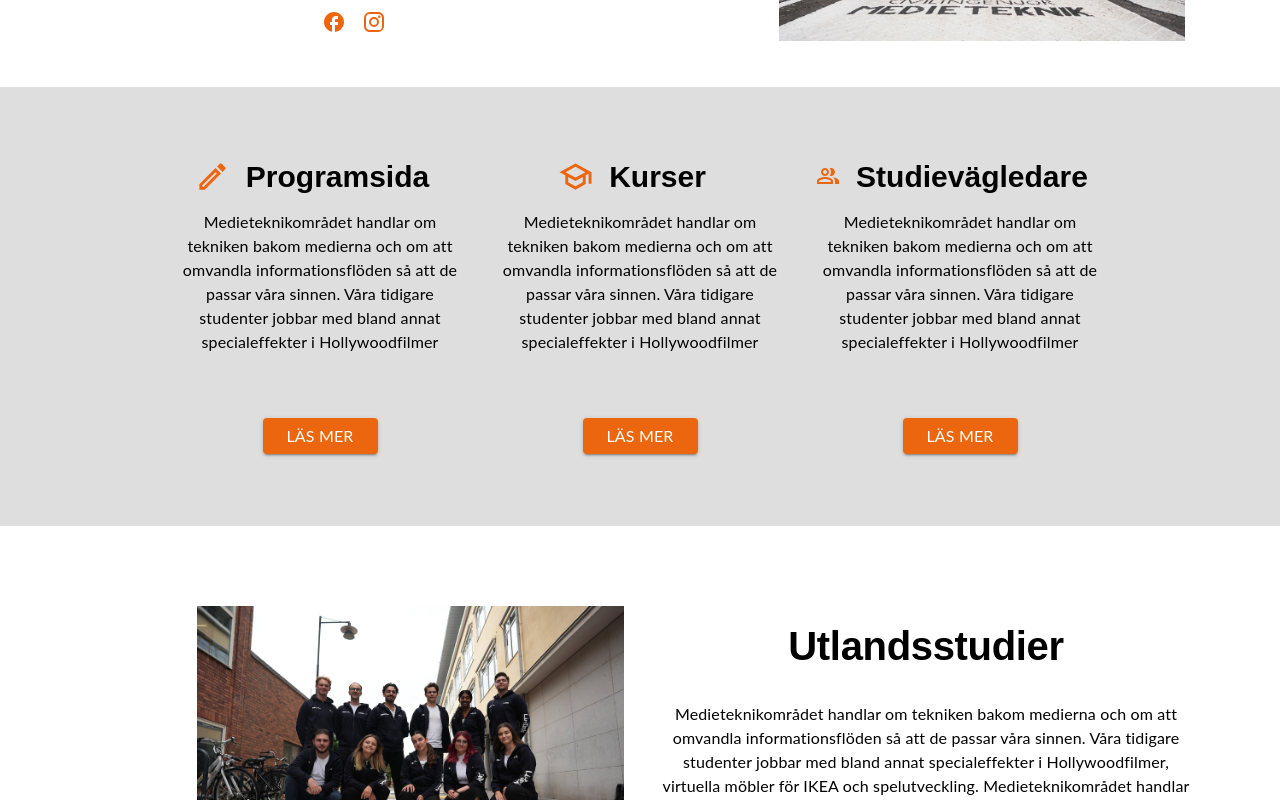
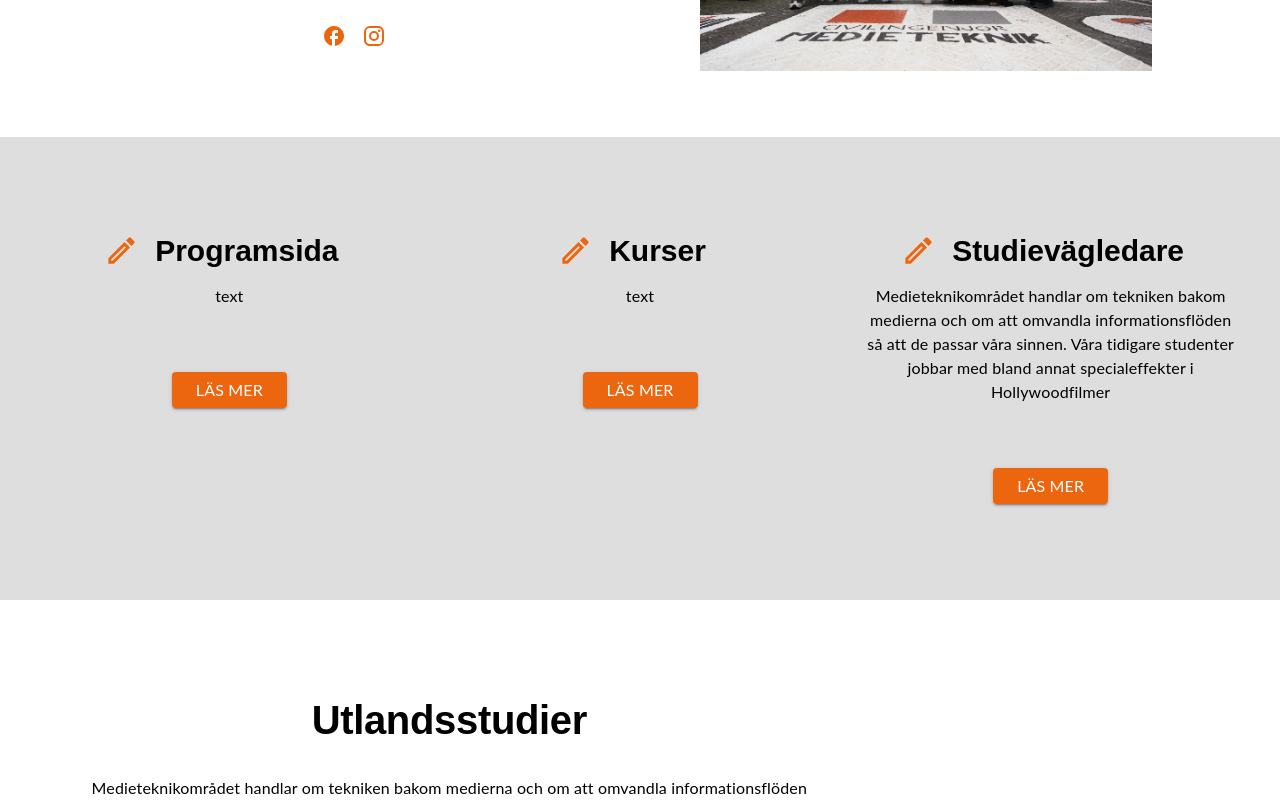
Before and after one commit to webbchef/medieteknik, a Next.js app: page /about in a window 1280 px wide. Shown: the part 920-1720 px from the top of the page. Built offline with nearby package versions, Linux system fonts and the light colour scheme.

Commit message:
responsive about page

```diff
--- a/components/navigation/Navigation.tsx
+++ b/components/navigation/Navigation.tsx
@@ -138,7 +138,7 @@ export default function Navigation() {
             justifyContent: "space-between",
           }}
         >
-          <Link href="/">
+          {/* <Link href="/"> */}
           <Image
             alt="MT LOGO"
             src="/images/logotyp_svart_text.png"
@@ -146,7 +146,7 @@ export default function Navigation() {
             width="80px"
             height="50px"
           />
-          </Link>
+          {/* </Link> */}
           {list()}
           <Link
             href="https://old.medieteknik.nu/forum_cookie"
--- /dev/null
+++ b/content/external_pages_mt.json
@@ -0,0 +1,17 @@
+[
+  {
+    "title": "Programsida",
+    "text": "text",
+    "link": "https://liu.se/utbildning/program/6cmen"
+  },
+  {
+    "title": "Kurser",
+    "text": "text",
+    "link": "https://studieinfo.liu.se/program/6CMEN"
+  },
+  {
+    "title": "Studievägledare",
+    "text": "Medieteknikområdet handlar om tekniken bakom medierna och om att omvandla informationsflöden så att de passar våra sinnen. Våra tidigare studenter jobbar med bland annat specialeffekter i Hollywoodfilmer",
+    "link": "https://www.lith.liu.se/studievagledning/om-studievagledningen?l=sv"
+  }
+]
--- a/pages/about/index.tsx
+++ b/pages/about/index.tsx
@@ -7,8 +7,9 @@ import { MobileStateContext } from "../../contexts/MobileContexts";
 import BackgroundImage from "../../components/general/BackgroundImage";
 import gruppbild from "../../public/images/gruppbild.jpg";
 
-import { Alumn } from "../../utils/types";
+import { Alumn, ExternalPagesMT } from "../../utils/types";
 import alumnContent from "../../content/alumn.json";
+import externalPagesContent from "../../content/external_pages_mt.json";
 import { fadeInUp } from "../../animations/constants";
 import PresentationAlumn from "../../components/about/PresentationAlumn";
 
@@ -31,7 +32,8 @@ const PresentationPage: NextPage = () => {
   // console.log("Desktop " + isDesktop);
 
   const alumn: Alumn[] = alumnContent;
-  console.log(alumn);
+  const externalPages: ExternalPagesMT[] = externalPagesContent;
+
   const [modalOpen, setModalOpen] = useState<boolean>(false);
   const [activeUser, setActiveUser] = useState<number>(0);
 
@@ -73,14 +75,17 @@ const PresentationPage: NextPage = () => {
           spacing={1}
           sx={{
             marginTop: "50px",
+            marginBottom: "50px",
             padding: 9,
             paddingBottom: 2,
             background: "white",
           }}
+          alignItems="center"
+          justifyContent="center"
         >
           <Grid
             item
-            xs={6}
+            xs={isDesktop ? 6 : 12}
             sx={{
               display: "flex",
               flexDirection: "column",
@@ -99,30 +104,15 @@ const PresentationPage: NextPage = () => {
               Hollywoodfilmer, virtuella möbler för IKEA och spelutveckling.
               Medieteknikområdet handlar om tekniken bakom medierna och om
             </Typography>
-            {/* <Grid
-              item
-              xs={12}
-              sx={{ display: "flex", justifyContent: "center" }}
-            >
-              <IconButton
-                color="secondary"
-                aria-label="upload picture"
-                component="label"
-              >
-                <FacebookIcon />
-              </IconButton>
-              <IconButton
-                color="secondary"
-                aria-label="upload picture"
-                component="label"
-              >
-                <InstagramIcon />
-              </IconButton>
-            </Grid> */}
+
             <SocialMediaIcons />
           </Grid>
 
-          <Grid item xs={6} sx={{ display: "flex", justifyContent: "right" }}>
+          <Grid
+            item
+            xs={isDesktop ? 6 : 12}
+            sx={{ display: "flex", justifyContent: "center" }}
+          >
             <img
               src={gruppbild.src}
               style={{ height: "90%", width: "80%", objectFit: "contain" }}
@@ -138,18 +128,24 @@ const PresentationPage: NextPage = () => {
         >
           <Grid
             container
-            sx={{
+            sx={[
+              {
+                padding: 3,
                 marginTop: 5,
                 marginBottom: 5,
                 display: "flex",
                 flexDirection: "row",
                 justifyContent: "center",
-            }}
+              },
+              isIpad ? { width: "70%" } : {},
+            ]}
           >
+            {externalPages.map((item, index) => (
               <Grid
                 item
-              xs={4}
-              md={3}
+                key={index}
+                xs={12}
+                lg={4}
                 sx={{
                   alignItems: "center",
                   textAlign: "center",
@@ -166,122 +162,37 @@ const PresentationPage: NextPage = () => {
                   <CreateOutlinedIcon color="secondary" fontSize="large" />
 
                   <Typography variant="h3" sx={{ fontWeight: "bold", m: 2 }}>
-                  Programsida
+                    {item.title}
                   </Typography>
                 </Grid>
 
-              <Typography sx={{ marginBottom: 5 }}>
-                Medieteknikområdet handlar om tekniken bakom medierna och om att
-                omvandla informationsflöden så att de passar våra sinnen. Våra
-                tidigare studenter jobbar med bland annat specialeffekter i
-                Hollywoodfilmer
-              </Typography>
+                <Typography sx={{ marginBottom: 5 }}>{item.text}</Typography>
 
-              <StyledButton
-                src="https://liu.se/utbildning/program/6cmen"
-                external={true}
-              >
+                <StyledButton src={item.link} external={true}>
                   Läs mer
                 </StyledButton>
               </Grid>
-
-            <Grid
-              item
-              xs={4}
-              md={3}
-              sx={{
-                alignItems: "center",
-                textAlign: "center",
-                padding: 2,
-              }}
-            >
-              <Grid
-                sx={{
-                  display: "flex",
-                  justifyContent: "center",
-                  alignItems: "center",
-                }}
-              >
-                <SchoolOutlinedIcon color="secondary" fontSize="large" />
-
-                <Typography variant="h3" sx={{ fontWeight: "bold", m: 2 }}>
-                  Kurser
-                </Typography>
-              </Grid>
-
-              <Typography sx={{ marginBottom: 5 }}>
-                Medieteknikområdet handlar om tekniken bakom medierna och om att
-                omvandla informationsflöden så att de passar våra sinnen. Våra
-                tidigare studenter jobbar med bland annat specialeffekter i
-                Hollywoodfilmer
-              </Typography>
-
-              <StyledButton
-                src="https://studieinfo.liu.se/program/6CMEN"
-                external={true}
-              >
-                Läs mer
-              </StyledButton>
-            </Grid>
-
-            <Grid
-              item
-              xs={4}
-              md={3}
-              sx={{
-                alignItems: "center",
-                textAlign: "center",
-                padding: 2,
-              }}
-            >
-              <Grid
-                sx={{
-                  display: "flex",
-                  justifyContent: "center",
-                  alignItems: "center",
-                }}
-              >
-                <PeopleAltOutlinedIcon color="secondary" fontSize="medium" />
-
-                <Typography variant="h3" sx={{ fontWeight: "bold", m: 2 }}>
-                  Studievägledare
-                </Typography>
-              </Grid>
-
-              <Typography sx={{ marginBottom: 5 }}>
-                Medieteknikområdet handlar om tekniken bakom medierna och om att
-                omvandla informationsflöden så att de passar våra sinnen. Våra
-                tidigare studenter jobbar med bland annat specialeffekter i
-                Hollywoodfilmer
-              </Typography>
-
-              <StyledButton
-                src="https://www.lith.liu.se/studievagledning/om-studievagledningen?l=sv"
-                external={true}
-              >
-                Läs mer
-              </StyledButton>
-            </Grid>
+            ))}
           </Grid>
         </Grid>
         {/* ----------END Kurser, masterkurser, studievägledare ------------*/}
 
         {/* ----------Utlandsstudier ------------*/}
-        <Grid
-          container
-          spacing={1}
-          sx={{ padding: 9, paddingBottom: 2, background: "white" }}
+        <Grid container spacing={1} sx={{ padding: 9, background: "white" }}>
+          {/* <Grid
+            item
+            xs={isDesktop ? 6 : 12}
+            sx={{ display: "flex", justifyContent: "right" }}
           >
-          <Grid item xs={6} sx={{ display: "flex", justifyContent: "right" }}>
             <img
               src={gruppbild.src}
               style={{ height: "90%", width: "80%", objectFit: "contain" }}
             />
-          </Grid>
+          </Grid> */}
 
           <Grid
             item
-            xs={6}
+            xs={isDesktop ? 8 : 12}
             sx={{
               display: "flex",
               flexDirection: "column",
@@ -325,7 +236,9 @@ const PresentationPage: NextPage = () => {
               {alumn.map((alumn, index) => (
                 <Grid
                   item
-                  xs={3}
+                  xs={12}
+                  md={6}
+                  lg={3}
                   key={index}
                   sx={{ p: "20px", height: "100%" }}
                 >
@@ -348,7 +261,8 @@ const PresentationPage: NextPage = () => {
         <Grid container sx={{ background: "white" }}>
           <Grid
             item
-            xs={7}
+            xs={12}
+            md={7}
             sx={{
               m: 7,
               marginLeft: 9,
@@ -375,7 +289,7 @@ const PresentationPage: NextPage = () => {
             </Grid>
           </Grid>
 
-          <Grid
+          {/* <Grid
             item
             xs={2}
             sx={{ m: 7, display: "flex", justifyContent: "right" }}
@@ -384,7 +298,7 @@ const PresentationPage: NextPage = () => {
               src={gruppbild.src}
               style={{ height: "100%", width: "100%", objectFit: "contain" }}
             />
-          </Grid>
+          </Grid> */}
         </Grid>
       </Grid>
     </motion.div>
--- a/pages/sektionen/index.tsx
+++ b/pages/sektionen/index.tsx
@@ -186,7 +186,9 @@ const PresentationPage: NextPage = () => {
             >
               Läs Mer
             </Button> */}
-            <StyledButton src="https://www.3cant.com/">Läs mer</StyledButton>
+            <StyledButton src="https://www.3cant.com/" external={true}>
+              Läs mer
+            </StyledButton>
           </Grid>
         </ImageWithSummary>
       </Container>
--- a/utils/types.ts
+++ b/utils/types.ts
@@ -26,6 +26,11 @@ export interface Alumn {
   imageName?: string;
 }
 
+export interface ExternalPagesMT {
+  title: string;
+  text: string;
+  link: string;
+}
 export type Value = {
   title: string;
   description: string;
```
Also changed, not shown: pages/studentliv/index.tsx (+6 -1 lines). Lines whose indentation alone changed are shown as unchanged.
